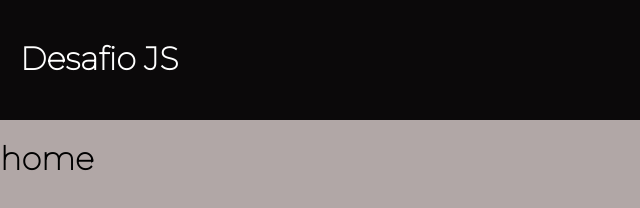
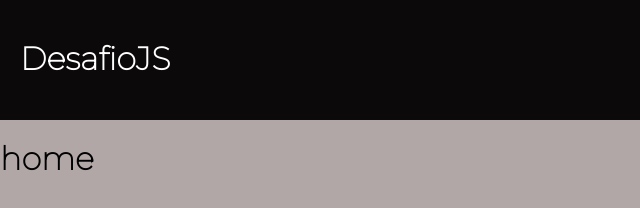
Before and after one commit to anv-git/desafiojs, a website: page index.html in a window 1280 px wide. Shown: the full height of the page, 0-640 px from the left. Drawn offline with nearby package versions, Linux system fonts and the light colour scheme; files that its build step writes are made by us from their sources.

Commit message:
WIP/details

```diff
--- a/index.html
+++ b/index.html
@@ -14,7 +14,7 @@
 <body>
    <header class="menu">
        <nav class="menu__navegation">
-           <h1 class="menu__logo">Desafio JS</h1>
+           <h1 class="menu__logo">DesafioJS</h1>
             <div class="menu__navegation--position">
                 <span class="menu__navegation--position--bar" id="barOne"></span>
                 <span class="menu__navegation--position--bar" id="barTwo"></span>
```
